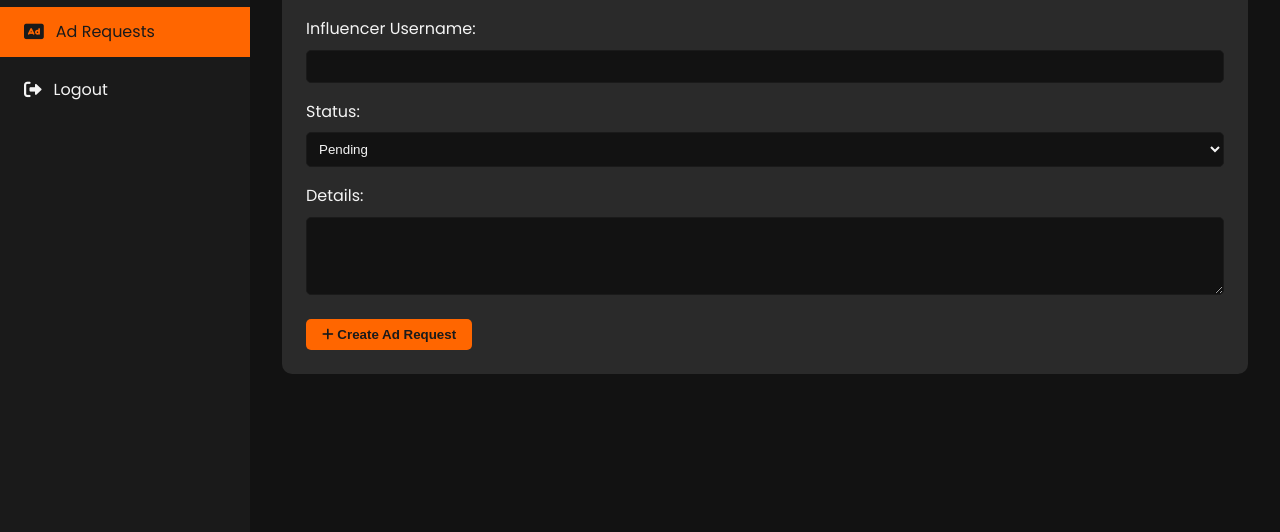
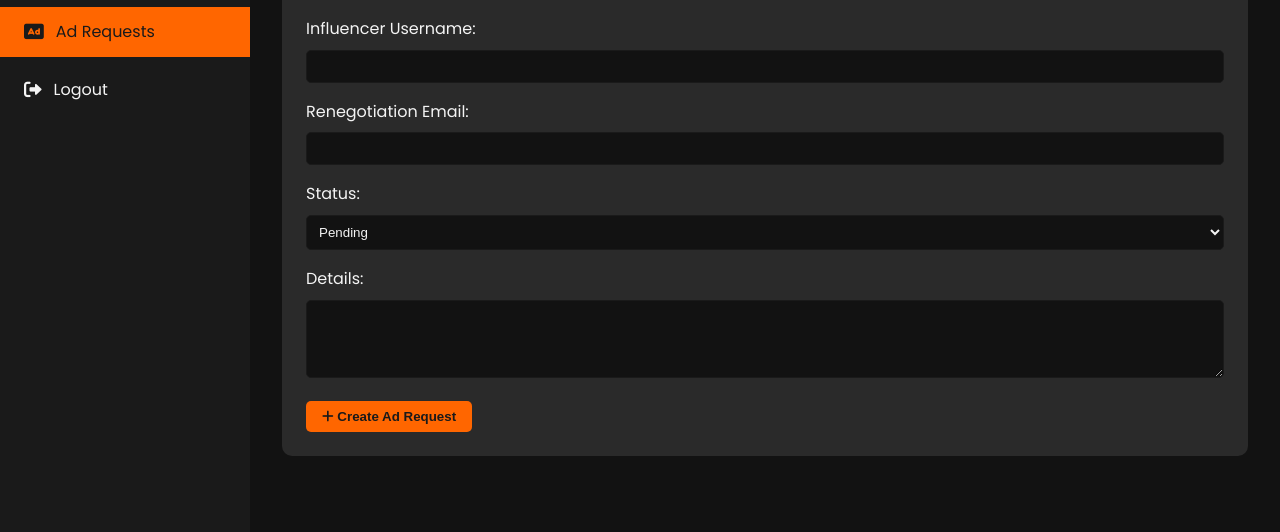
Before and after one commit to azeebneuron/MAD1-Project, a Flask app: page /ad_requests/create in a window 1280 px wide. Shown: the part 268-800 px from the top of the page. Run offline with Flask 3, Linux system fonts and the light colour scheme; a user stored in the database is signed in; some libraries are stand-ins or nearby versions.

Commit message:
HEHAHAHAH DONEEEEgit add . Almostttgit add .

```diff
--- a/app.py
+++ b/app.py
@@ -315,15 +315,8 @@ def create_app():
             influencer_username = request.form.get('influencer_username')
             status = request.form.get('status')
             details = request.form.get('details')
+            renegotiation_email = request.form.get('renegotiation_email')
 
-            # # Validate campaign
-            # campaign = Campaign.query.options(joinedload(Campaign.sponsor)).get(campaign_id)
-            # if not campaign:
-            #     flash('Invalid campaign selected.', 'error')
-            #     return redirect(url_for('create_ad_request'))
-            # if not campaign.sponsor:
-            #     flash('The selected campaign does not have an associated sponsor.', 'error')
-            #     return redirect(url_for('create_ad_request'))
 
             # Find the influencer by username
             influencer = Influencer.query.join(User).filter(User.username == influencer_username).first()
@@ -336,7 +329,8 @@ def create_app():
                 campaign_id=campaign_id,
                 influencer_id=influencer.id,
                 status=status,
-                details=details
+                details=details,
+                renegotiation_email=renegotiation_email
             )
 
             try:
@@ -396,15 +390,6 @@ def create_app():
         ad_requests = AdRequest.query.options(
             joinedload(AdRequest.campaign).joinedload(Campaign.sponsor)
         ).filter_by(influencer_id=influencer.id).all()
-
-        # # Debugging
-        # for ad_request in ad_requests:
-        #     print(f"Campaign: {ad_request.campaign.title}")
-        #     print(f"Sponsor: {ad_request.campaign.sponsor.company_name}")
-        #     print(f"Sponsor Email: {ad_request.campaign.sponsor.email}")
-        #     print("---")
-
-
 
         return render_template('influencer_ad_requests.html', ad_requests=ad_requests, influencer=influencer)
 
--- a/models.py
+++ b/models.py
@@ -102,6 +102,7 @@ class AdRequest(db.Model):
     details = db.Column(db.Text)
     negotiation_terms = db.Column(db.Text)
     communication_log = db.Column(db.Text)
+    renegotiation_email = db.Column(db.String(120), nullable=False)
     created_at = db.Column(db.DateTime, default=datetime.utcnow)
     updated_at = db.Column(db.DateTime, default=datetime.utcnow, onupdate=datetime.utcnow)
 
--- a/templates/create_ad_request.html
+++ b/templates/create_ad_request.html
@@ -255,6 +255,11 @@
                     </div>
 
                     <div class="form-group">
+                        <label for="renegotiation_email">Renegotiation Email:</label>
+                        <input type="email" id="renegotiation_email" name="renegotiation_email" class="form-control" required>
+                    </div>
+
+                    <div class="form-group">
                         <label for="status">Status:</label>
                         <select name="status" id="status" required>
                             <option value="pending" selected>Pending</option>
--- a/templates/influencer_ad_requests.html
+++ b/templates/influencer_ad_requests.html
@@ -288,8 +288,8 @@
                                             <input type="hidden" name="action" value="reject">
                                             <button type="submit" class="action-btn reject-btn">Reject</button>
                                         </form>
-                                        {% if ad_request.campaign and ad_request.campaign.sponsor %}
-                                            <button class="action-btn chat-btn" onclick="openChatModal('{{ ad_request.campaign.sponsor.email }}')">Chat</button>
+                                        {% if ad_request.renegotiation_email %}
+                                            <button class="action-btn chat-btn" onclick="openChatModal('{{ ad_request.renegotiation_email }}')">Chat</button>
                                         {% else %}
                                             <button class="action-btn chat-btn" disabled>Chat Unavailable</button>
                                         {% endif %}
```
Also changed, not shown: instance/users.db.
